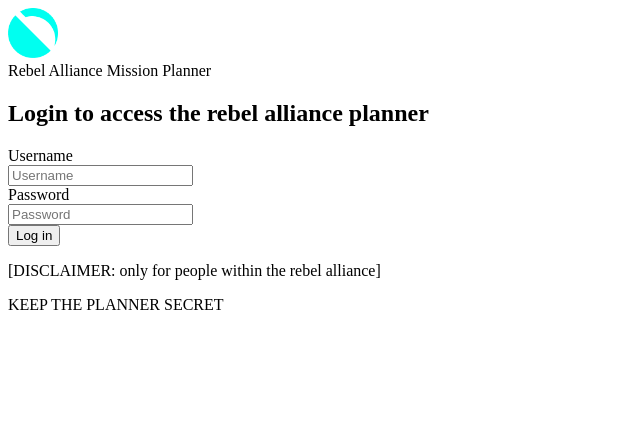
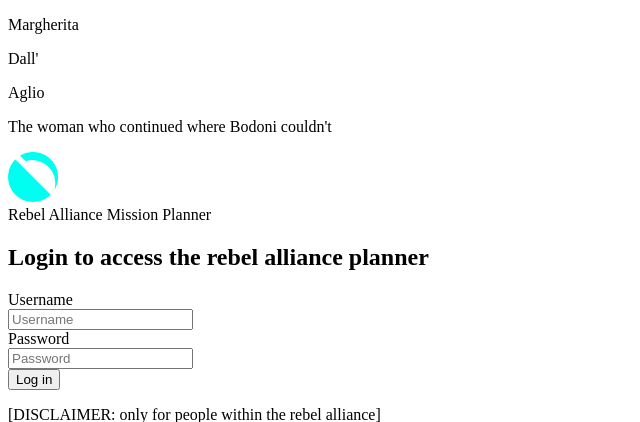
Before and after one commit to woutvandesompele/mytype, a PHP site: template src/view/pages/index.php in a window 1280 px wide. Shown: the top 422 px of the page, without its empty margins (0-640 px from the left). Run offline with PHP 8.4, Linux system fonts and the light colour scheme; the template is opened without the code that fills it, so the values that code supplies are empty.

Commit message:
added content for header

```diff
--- a/src/view/layout.php
+++ b/src/view/layout.php
@@ -7,7 +7,7 @@
   <link rel="stylesheet" href="https://cdnjs.cloudflare.com/ajax/libs/font-awesome/4.7.0/css/font-awesome.min.css">
   <link rel="icon" type="image" href="./assets/img/logo.png">
   <?php echo $css; ?>
-  <title>Rebel Planner</title>
+  <title>Margherita Dall'Aglio</title>
 </head>
 <body>
   <div class="content__container">
--- a/src/view/pages/index.php
+++ b/src/view/pages/index.php
@@ -1,3 +1,73 @@
+<header class="header">
+
+</header>
+
+<main class="main">
+  <section class="intro">
+    <div class="intro__title">
+      <p><span>M</span>argherita</p>
+      <p>Dall'</p>
+      <p><span class="pink">A</span>glio</p>
+    </div>
+    <div class="intro__text">
+      <p>The woman who continued where Bodoni couldn't</p>
+    </div>
+  </section>
+
+  <section class="tragedy"></section>
+
+  <section class="unthinkable"></section>
+
+  <section class="italy"></section>
+
+  <section class="righthand"></section>
+
+  <section class="shadow"></section>
+
+  <section class="uncertainty"></section>
+
+  <section class="hidden"></section>
+
+  <section class="defines"></section>
+
+  <section class="characteristics"></section>
+
+
+</main>
+
+<footer class="footer">
+
+</footer>
+
+
+
+
+
+
+
+
+
+
+
+
+
+
+
+
+
+
+
+
+
+
+
+
+
+
+
+
+
+
 <section class="content">
 <article class="login__content">
 <div class="login__logo__container"><img class="login__logo" src="./assets/img/logo.png" alt="Logo rebel planner" width="50px" height="50px"></img></div>
```
